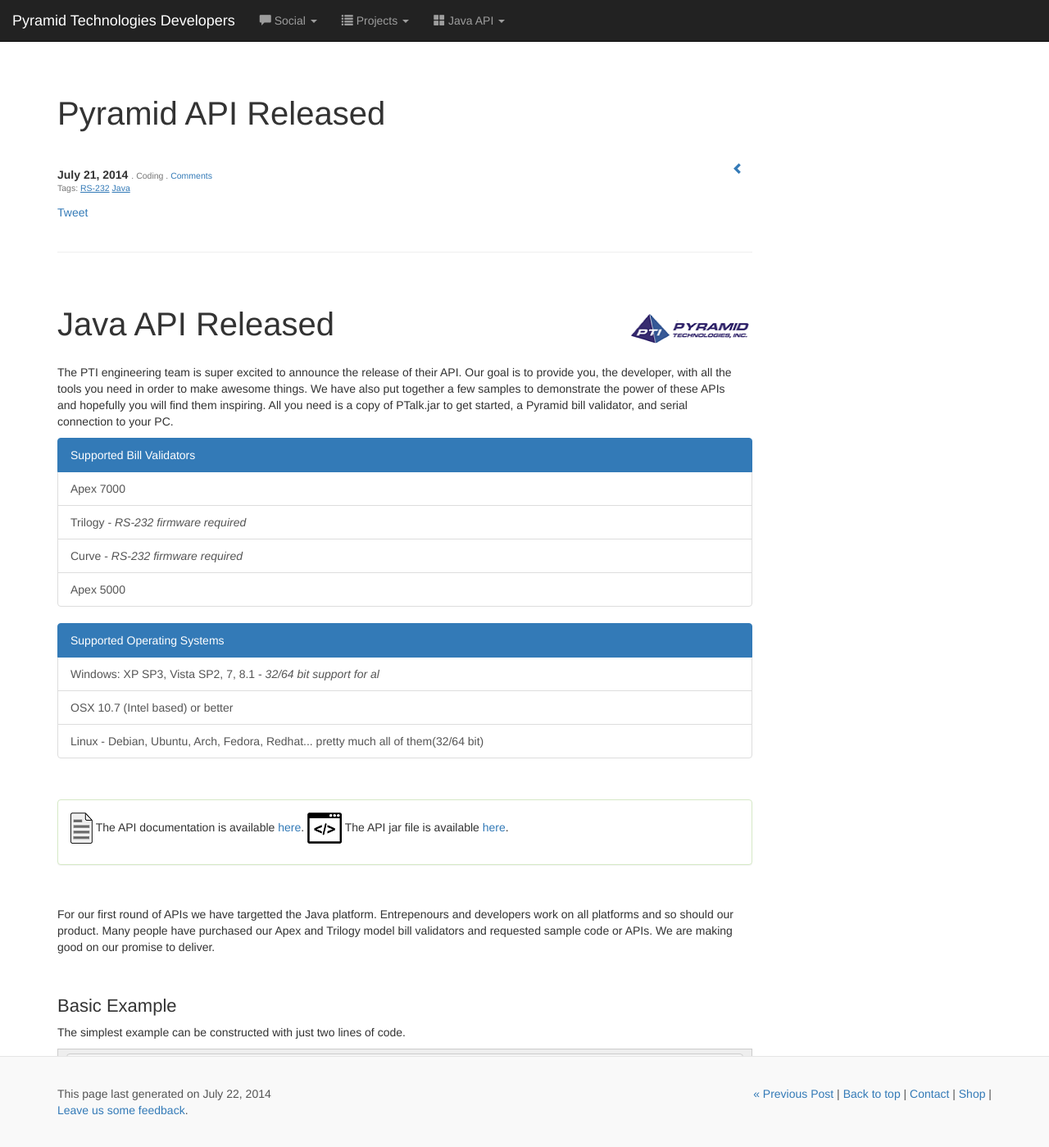
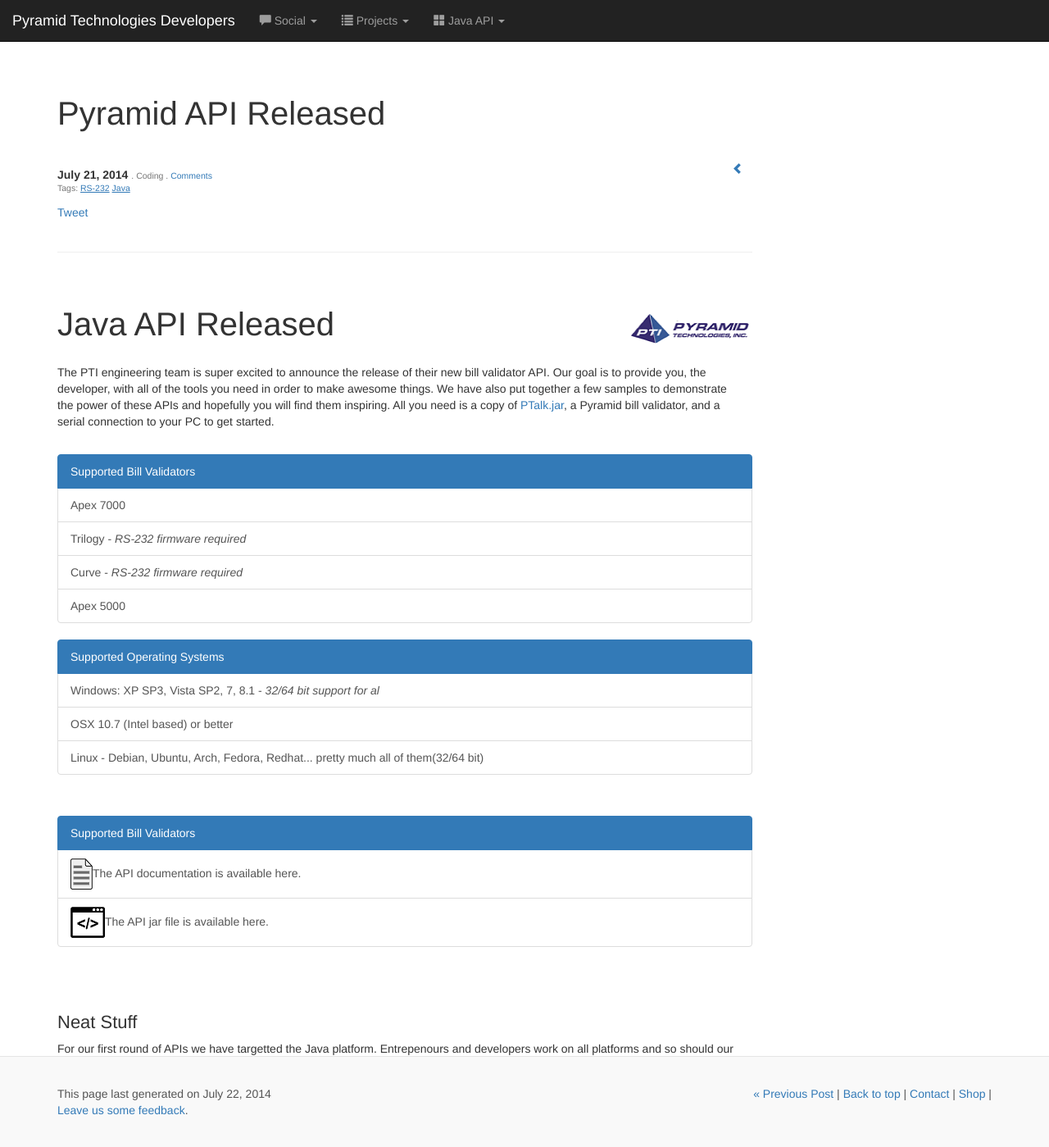
Before and after one commit to PyramidTechnologies/pyramidtechnologies.github.io, a Jekyll site: the page built from _posts/2014-07-21-Pyramid-API-Release.md, in a window 1280 px wide and 1400 px high. Shown: the whole window at 82% size. Built offline with Jekyll 4.4.1, drawn with Linux system fonts in a browser that asks for light colours; nearby versions of some CDN libraries; Markdown is read by kramdown in place of the engine named in the settings; comment, search, counter and statistics services are not loaded; a style sheet for code colours, icons or effects is not loaded; some of the changed text lies outside the part shown.

Commit message:
Update 2014-07-21-Pyramid-API-Release.md

```diff
--- a/_posts/2014-07-21-Pyramid-API-Release.md
+++ b/_posts/2014-07-21-Pyramid-API-Release.md
@@ -18,9 +18,8 @@ image: logo_1.jpg
 
 <h1>Java API Released<img alt="logo_1" class="pull-right" src="/img/logo.png" style="height:59px; width:149px" /></h1>
 
-<p>The PTI engineering team is super excited to announce the release of their API. Our goal is to provide you, the developer, with all the tools you need in order to make awesome things. We have also put together a few samples to demonstrate the
-power of these APIs and hopefully you will find them inspiring. All you need is a copy of PTalk.jar to get started, a Pyramid bill validator, and serial connection to your PC.</p>
-
+<p>The PTI engineering team is super excited to announce the release of their new bill validator API. Our goal is to provide you, the developer, with all of the tools you need in order to make awesome things. We have also put together a few samples to demonstrate the power of these APIs and hopefully you will find them inspiring. All you need is a copy of <a href="/api/release/PTalk.jar" target="_blank">PTalk.jar</a>, a Pyramid bill validator, and a serial connection to your PC to get started.</p>
+<br>
 <div class="list-group">
   <a href="#" class="list-group-item active">
 Supported Bill Validators
@@ -41,20 +40,23 @@ Supported Operating Systems
 </div>
 
 <p>&nbsp;</p>
+<div class="list-group">
+  <a href="" class="list-group-item active">
+Supported Bill Validators
+  </a>
+  <a href="/api" target="_blank" class="list-group-item"><img alt="javadoc_icon" src="/img/posts/javadoc_icon.png">The API documentation is available here.</a>
+  <a href="/api/release/PTalk.jar" class="list-group-item"><img alt="jar_icon" src="/img/posts/jar_icon.png">The API jar file is available here.</a>
+</div>
+<br>
 
-<div class="panel panel-success">
-  <div class="panel-body">
-<p><a href="/api" target="_blank"><img alt="javadoc_icon" src="/img/posts/javadoc_icon.png"></a> The API documentation is available <a href="/api" target="_blank">here</a>.
-<a href="/api/release/PTalk.jar" target="_blank"><img alt="jar_icon" src="/img/posts/jar_icon.png"></a> The API jar file is available <a href="/api/release/PTalk.jar" target="_blank">here</a>.</p>
-  </div>
-</div>
 <p>&nbsp;</p>
 
+<h2>Neat Stuff</h2>
 <p>For our first round of APIs we have targetted the Java platform. Entrepenours and developers work on all platforms and so should our product. Many people have purchased our Apex and Trilogy model bill validators and requested sample code or APIs. We are making good on our promise to deliver.</p>
 
 <p>&nbsp;</p>
 
-<h2>Basic Example</h2>
+<h3>Basic Example</h3>
 
 <p>The simplest example can be constructed with just two lines of code.&nbsp;</p>
 
```
Also changed, not shown: other parts of _posts/2014-07-21-Pyramid-API-Release.md (+2 -2 lines).
